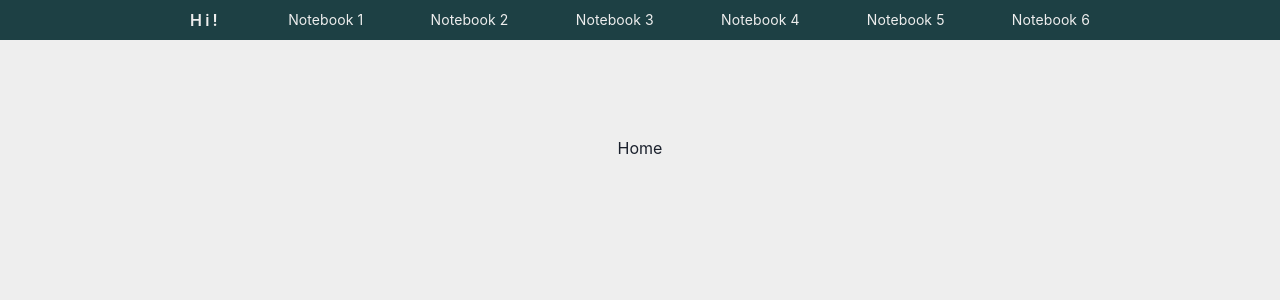
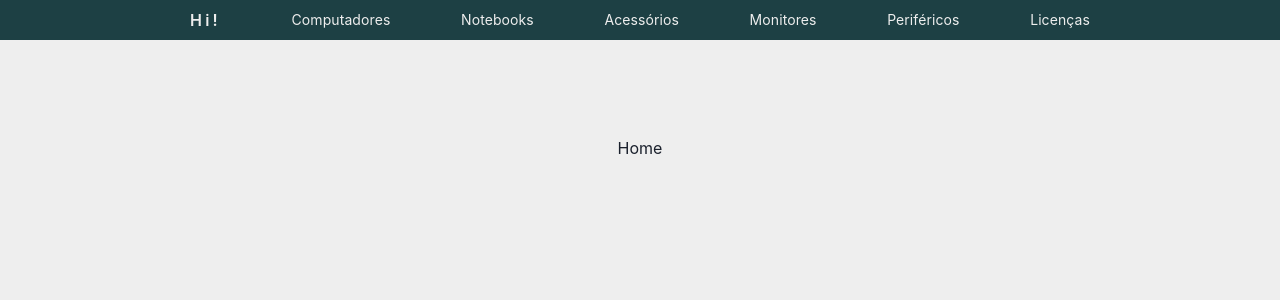
Before and after one commit to devsilvarafael/hi-ecommerce, a React (Vite) app: page / in a window 1280 px wide. Shown: the top 300 px of the page. Built offline with nearby package versions, Linux system fonts and the light colour scheme.

Commit message:
chore: adjust menu texts and fontsize.

```diff
--- a/src/components/Menu/TopMenuBar.tsx
+++ b/src/components/Menu/TopMenuBar.tsx
@@ -21,22 +21,22 @@ const TopMenuBar = () => (
       <Text variant="menu">Hi! </Text>
       <Menu>
         <MenuButton as={Text} variant="subtitle1">
-          Notebook 1
+          Computadores
         </MenuButton>
         <MenuButton as={Text} variant="subtitle1">
-          Notebook 2
+          Notebooks
         </MenuButton>
         <MenuButton as={Text} variant="subtitle1">
-          Notebook 3
+          Acessórios
         </MenuButton>
         <MenuButton as={Text} variant="subtitle1">
-          Notebook 4
+          Monitores
         </MenuButton>
         <MenuButton as={Text} variant="subtitle1">
-          Notebook 5
+          Periféricos
         </MenuButton>
         <MenuButton as={Text} variant="subtitle1">
-          Notebook 6
+          Licenças
         </MenuButton>
       </Menu>
     </Box>
--- a/src/pages/home.tsx
+++ b/src/pages/home.tsx
@@ -1,4 +1,4 @@
-import { Box, Heading } from "@chakra-ui/react";
+import { Box } from "@chakra-ui/react";
 
 const Home = () => (
   <Box
--- a/src/theme/components/ChakraText.ts
+++ b/src/theme/components/ChakraText.ts
@@ -12,7 +12,7 @@ const ChakraText = {
       lineHeight: "1.167",
     },
     body2: {
-      fontSize: "1rem",
+      fontSize: "2rem",
       fontWeight: 400,
       lineHeight: "1.5",
       letterSpacing: "0.009375em",
```
